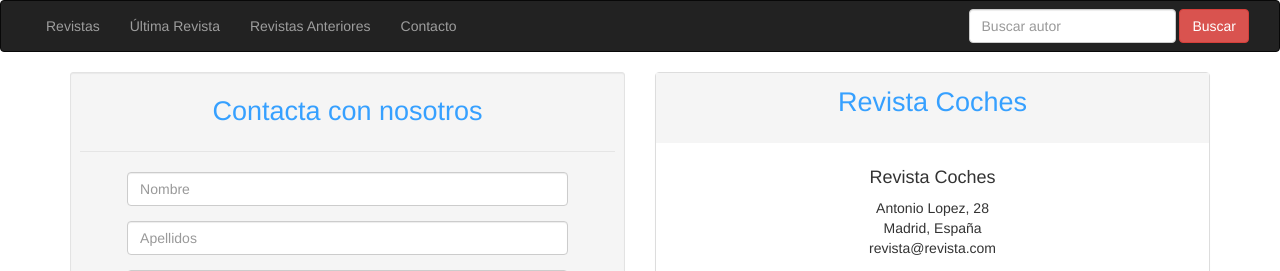
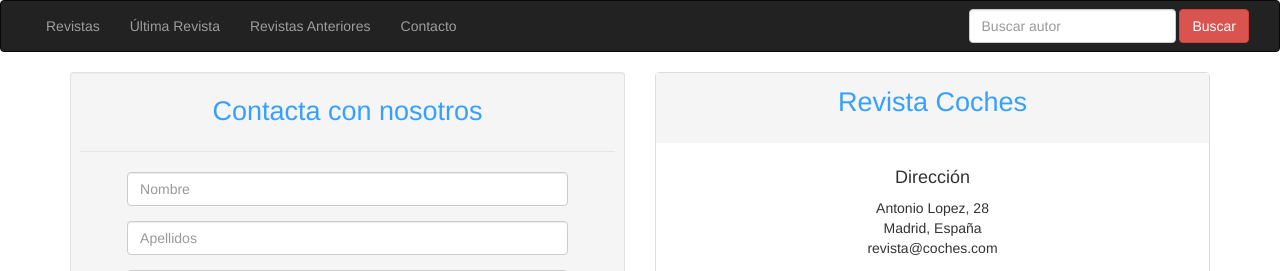
Before and after one commit to Trankimacin/Proyecto, a PHP site: page /contacto.php in a window 1280 px wide. Shown: the top 271 px of the page. Run offline with PHP 8.4, Linux system fonts and the light colour scheme; data comes from the database, SQL or seed files in the repository; some libraries are stand-ins or nearby versions.

Commit message:
Cambio datos
Cambiado los datos

```diff
--- a/contacto.php
+++ b/contacto.php
@@ -85,10 +85,10 @@
                 <div class='panel panel-default'>
                     <div class='text-center header'>Revista Coches</div>
                     <div class='panel-body text-center'>
-                        <h4>Revista Coches</h4>
+                        <h4>Direcci&oacute;n</h4>
                         <div>Antonio Lopez, 28</div>
                         <div>Madrid, Espa&ntilde;a</div>
-                        <div>revista@revista.com</div>
+                        <div>revista@coches.com</div>
                         <hr />
                         <div id='map1' class='map'>
                         </div>
```
